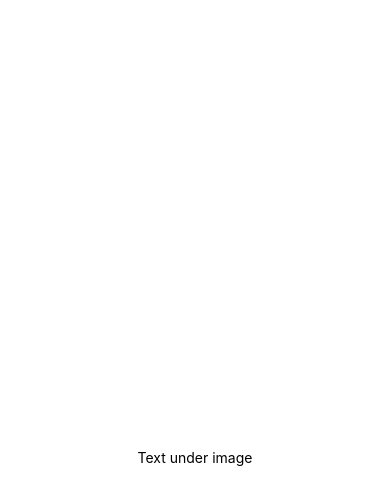
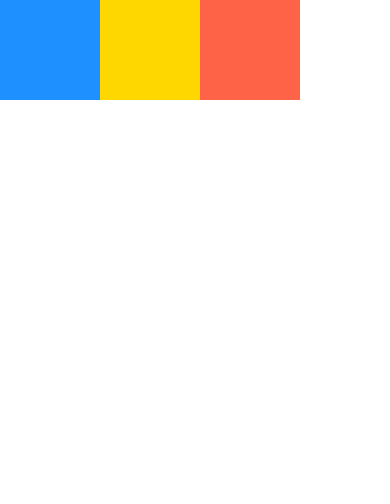
Before and after one commit to sean-slaughter/react-native-tutorial, a React Native app: screen / in a window 390 px wide. Shown: the top 504 px of the page. Built offline with nearby package versions, Linux system fonts and the light colour scheme.

Commit message:
Change flex direction

```diff
--- a/App.js
+++ b/App.js
@@ -1,20 +1,40 @@
 import { StatusBar } from 'expo-status-bar';
 import React from 'react';
-import { Dimensions, StyleSheet, Text, Image, View, SafeAreaView, Alert, Button } from 'react-native';
+import { View, StyleSheet } from 'react-native';
+import { useDimensions, useDeviceOrientation } from '@react-native-community/hooks';
 
 export default function App() {
-  const handlePress = () => console.log("Element pressed")
-  console.log(Dimensions.get("screen"))
 
   return (
-    <SafeAreaView style={styles.container}>
-      <View style={{
-        backgroundColor: 'dodgerBlue',
-        width: '50%',
-        height: 70,
-      }}></View>
-      <Text>Text under image</Text>
-    </SafeAreaView>
+    <View
+      style={{
+        backgroundColor: "#fff",
+        flex: 1,
+        flexDirection: "row"
+      }}
+    >
+      <View
+        style={{
+          backgroundColor: "dodgerblue",
+          width: 100,
+          height: 100
+        }}
+      />
+      <View
+        style={{
+          backgroundColor: "gold",
+          width: 100,
+          height: 100
+        }}
+      />
+      <View
+        style={{
+          backgroundColor: "tomato",
+          width: 100,
+          height: 100
+        }}
+      />
+    </View>
   );
 }
 
--- a/package.json
+++ b/package.json
@@ -8,6 +8,7 @@
     "eject": "expo eject"
   },
   "dependencies": {
+    "@react-native-community/hooks": "^2.6.0",
     "expo": "~40.0.0",
     "expo-status-bar": "~1.0.3",
     "react": "16.13.1",
```
Also changed, not shown: 1 other file (tests, documents, lock files or other folders).
